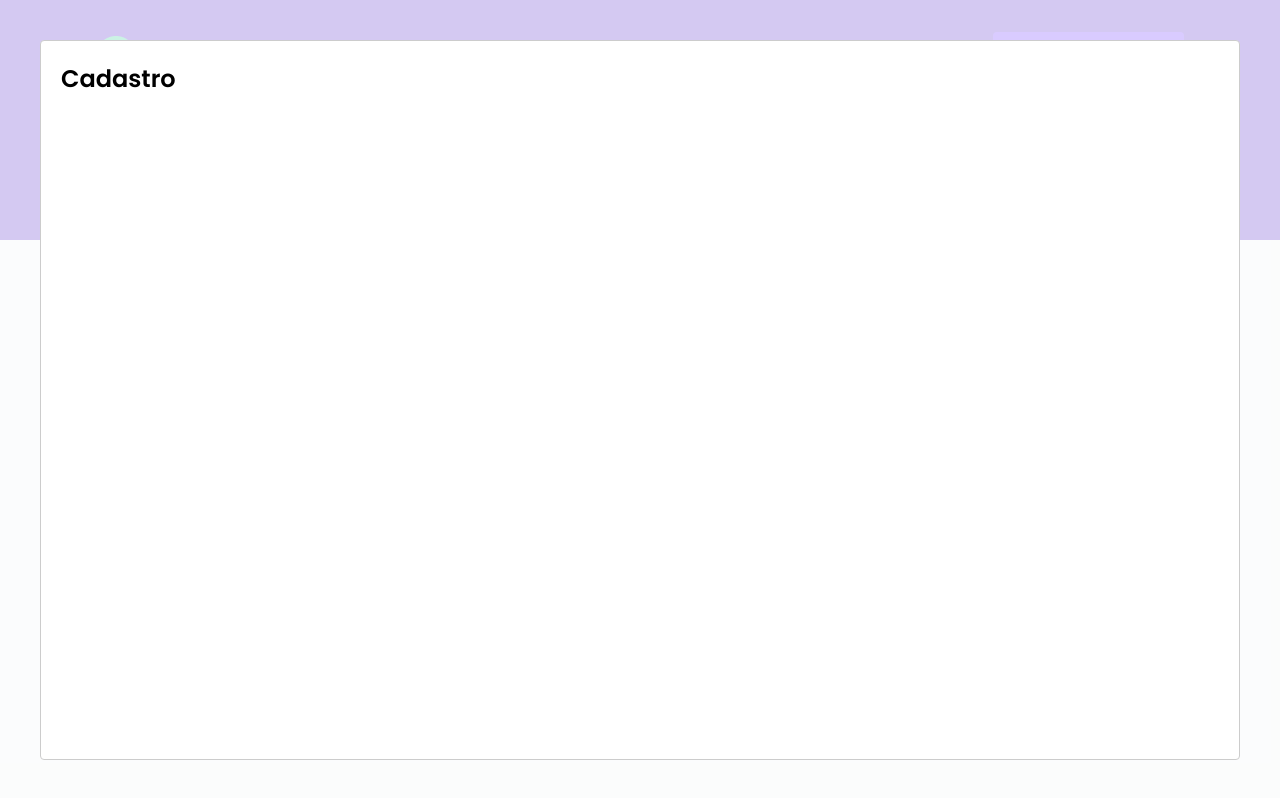
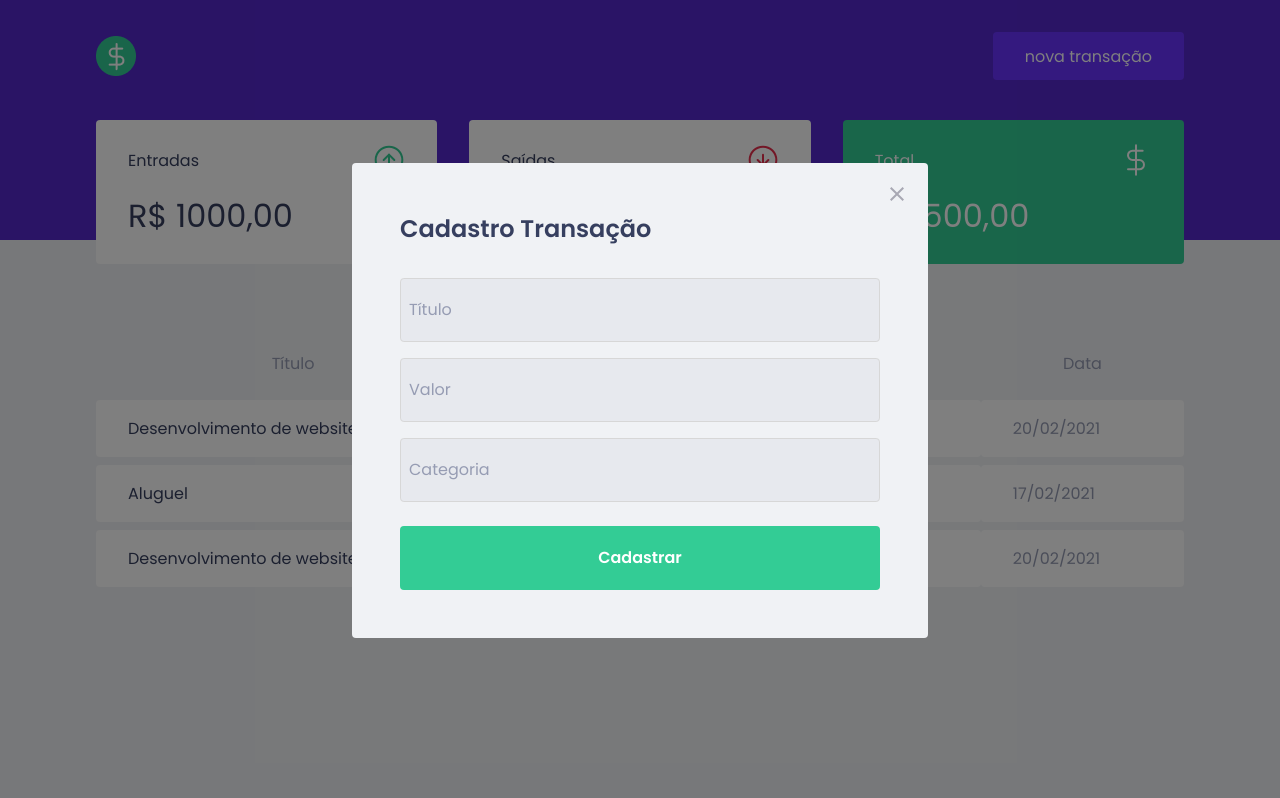
Before and after one commit to PetersonFonsec/dtMoney, a React (Create React App) app: page / in a window 1280 px wide. Both pictures are taken after a click on the button "nova transação". Built offline with nearby package versions, Linux system fonts and the light colour scheme; no server answers; what miragejs would draw is missing.

Commit message:
feat(modal): montando modal

```diff
--- a/src/App.tsx
+++ b/src/App.tsx
@@ -3,6 +3,7 @@ import { GlobalStyle } from "./style/global";
 import { HeaderComponent } from "./components/Header";
 import { Dashboard } from "./components/Dashboard";
 import Modal from "react-modal";
+import { NewTransaction } from "./components/NewTransaction";
 
 Modal.setAppElement("#root");
 
@@ -20,12 +21,10 @@ export function App() {
   return (
     <>
       <GlobalStyle />
-      <Modal
+      <NewTransaction
         isOpen={isNewTransactionIsOpen}
         onRequestClose={handleCloseNewTransactionModal}
-      >
-        <h2>Cadastro</h2>
-      </Modal>
+      />
       <HeaderComponent
         onOpenNewTransactionOpen={handleOpenNewTransactionModal}
       />
--- a/src/components/Header/index.tsx
+++ b/src/components/Header/index.tsx
@@ -1,5 +1,3 @@
-import { useState } from "react";
-import Modal from "react-modal";
 import Logo from "../../assets/favicon.png";
 import { Header, Wrapper } from "./style";
 
--- /dev/null
+++ b/src/components/NewTransaction/index.tsx
@@ -0,0 +1,40 @@
+import Modal from "react-modal";
+import close from "../../assets/close.svg";
+import { Form } from "./styles";
+
+interface NewTransactionProps {
+  isOpen: boolean;
+  onRequestClose: () => void;
+}
+
+export function NewTransaction({
+  isOpen,
+  onRequestClose,
+}: NewTransactionProps) {
+  return (
+    <Modal
+      isOpen={isOpen}
+      onRequestClose={onRequestClose}
+      overlayClassName="react-modal-overlay"
+      className="react-modal-content"
+    >
+      <Form>
+        <button
+          type="button"
+          onClick={onRequestClose}
+          className="react-modal-close"
+        >
+          <img src={close} alt="Fechar Modal" />
+        </button>
+
+        <h2>Cadastro Transação</h2>
+
+        <input type="text" placeholder="Título" />
+        <input type="tel" placeholder="Valor" />
+        <input placeholder="Categoria" />
+
+        <button type="submit">Cadastrar</button>
+      </Form>
+    </Modal>
+  );
+}
--- /dev/null
+++ b/src/components/NewTransaction/styles.ts
@@ -0,0 +1,46 @@
+import styled from "styled-components";
+
+export const Form = styled.form`
+  h2 {
+    color: var(--text-title);
+    font-size: 1.5rem;
+    margin-bottom: 2rem;
+  }
+
+  input {
+    width: 100%;
+    padding: 0%.5rem;
+    height: 4rem;
+    border-radius: 0.24rem;
+    background: #e7e9ee;
+    border: 1px solid #d7d7d7;
+    font-weight: 400;
+    font-size: 1rem;
+
+    &::placeholder {
+      color: var(--text-body);
+    }
+
+    & + input {
+      margin-top: 1rem;
+    }
+  }
+
+  button[type="submit"] {
+    width: 100%;
+    padding: 0 1.5rem;
+    height: 4rem;
+    background-color: var(--green);
+    color: var(--shape);
+    border-radius: 0.25rem;
+    border: 0;
+    font-size: 1rem;
+    margin-top: 1.5rem;
+    transition: 0.2 filter;
+    font-weight: 600;
+
+    &:hover {
+      filter: brightness(0.9);
+    }
+  }
+`;
--- a/src/style/global.ts
+++ b/src/style/global.ts
@@ -53,4 +53,40 @@ export const GlobalStyle = createGlobalStyle`
     cursor: not-allowed;
     opacity: 0.6;
   }
+
+  .react-modal-overlay {
+    background: rgba(0,0,0,.5);
+    position: fixed;
+    top: 0;
+    right: 0;
+    bottom: 0;
+    left: 0;
+    width: 100%;
+    height: 100%;
+    display: flex;
+    align-items: center;
+    justify-content: center;
+  }
+
+  .react-modal-content {
+    width: 100%;
+    max-width: 576px;
+    background-color: var(--background);
+    padding: 3rem;
+    position: relative;
+    border-radius: 0.25rem;
+  }
+
+  .react-modal-close {
+    position: absolute;
+    top: 1.5rem;
+    right: 1.5rem;
+    border: 0;
+    background: transparent;
+    transition: filter 0.2s;
+
+    &:hover {
+      filter: brightness(0.7);
+    }
+  }
 `;
```
